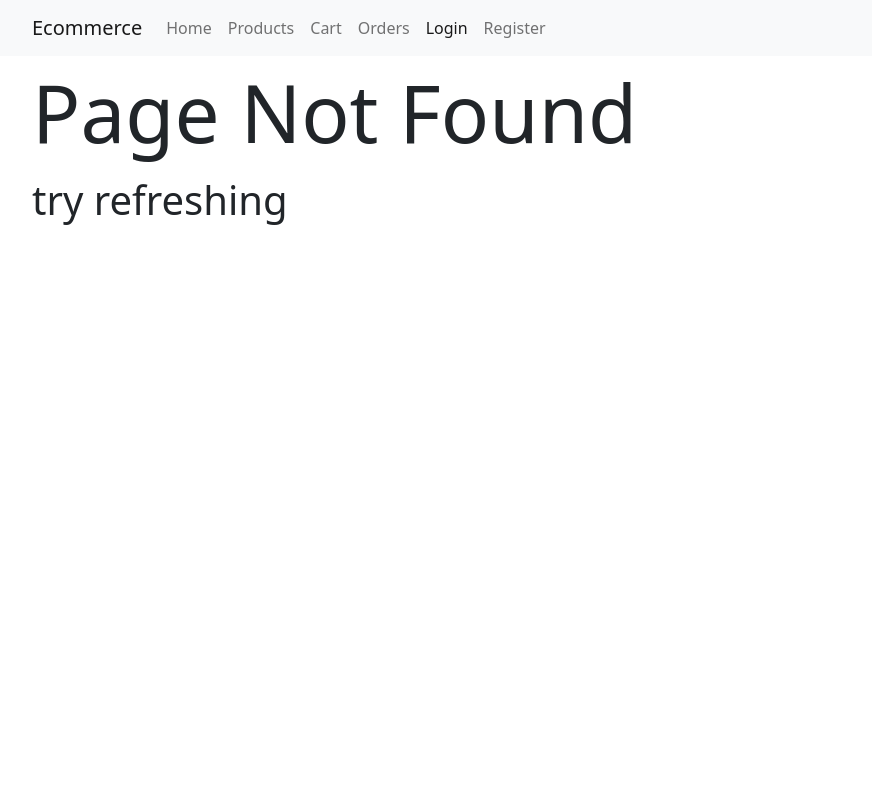
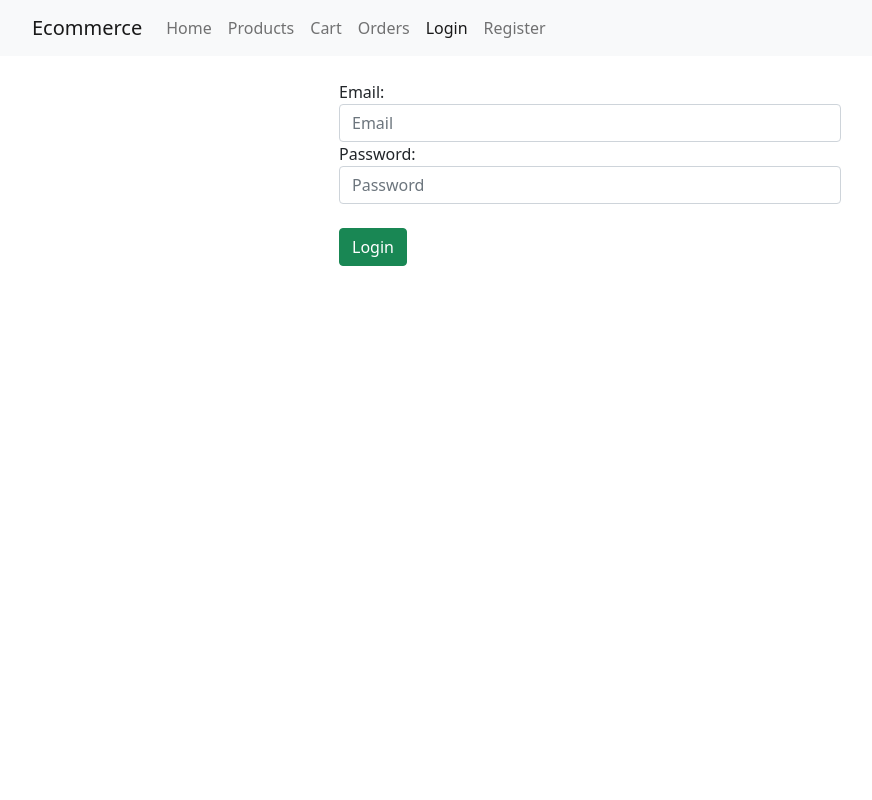
Before and after one commit to YoussefNour/Ecommerce-React-app, a React (Create React App) app: page /Login in a window 1280 px wide. Before the commit this address had no page. Shown: the top 800 px of the page, without its empty margins (50-922 px from the left). Built offline with nearby package versions, Linux system fonts and the light colour scheme.

Commit message:
Users: login form

```diff
--- /dev/null
+++ b/src/Components/User/Login.js
@@ -0,0 +1,43 @@
+import { Component } from "react";
+
+class Login extends Component {
+    constructor(props) {
+        super(props)
+        this.state = {
+            username: "",
+            password: ""
+        }
+
+    }
+
+    render(){
+        return(
+            <div>
+                <div className="container">
+                    <div className="row">
+                        <div className="col-md-6 offset-md-3 offset-md-3">
+                            <div className="card-body">
+                                <form>
+                                    <div className="form-group">
+                                        <label>Email: </label>
+                                        <input placeholder="Email" name="email" className="form-control"
+                                            type={"email"} value={this.state.email} onChange={this.changeEmailHandler} />
+                                    </div>
+
+                                    <div className="form-group">
+                                        <label>Password: </label>
+                                        <input placeholder="Password" name="password" className="form-control"
+                                            type={"password"} value={this.state.password} onChange={this.changePasswordHandler} />
+                                    </div>
+                                    <br />
+                                    <input type={"button"} value={"Login"} className="btn btn-success" onClick={this.saveUser} />
+                                </form>
+                            </div>
+                        </div>
+                    </div>
+                </div>
+            </div>
+        )
+    }
+}
+export default Login;
--- a/src/Components/User/Registration.js
+++ b/src/Components/User/Registration.js
@@ -1,7 +1,7 @@
 import { Component } from "react";
 import { connect } from "react-redux"
 import { bindActionCreators } from "redux"
-import {CreateUser} from '../../Actions/Users/index'
+import { CreateUser } from '../../Actions/Users/index'
 
 class Registration extends Component {
     constructor(props) {
@@ -48,10 +48,11 @@ class Registration extends Component {
         this.props.CreateUser(user)
     }
     render() {
-        return(
+        return (
             <div>
                 <div className="container">
                     <div className="row">
+                        <div className="col-md-6 offset-md-3 offset-md-3">
                             <div className="card-body">
                                 <form>
                                     <div className="form-group">
@@ -62,7 +63,7 @@ class Registration extends Component {
                                     <div className="form-group">
                                         <label>Email: </label>
                                         <input placeholder="Email" name="email" className="form-control"
-                                type={"email"}    value={this.state.email} onChange={this.changeEmailHandler} />
+                                            type={"email"} value={this.state.email} onChange={this.changeEmailHandler} />
                                     </div>
                                     <div className="form-group">
                                         <label>Gender: </label>
@@ -76,27 +77,29 @@ class Registration extends Component {
                                     </div>
                                     <div className="form-group">
                                         <label>Password: </label>
-                                <input placeholder="Password" name="gender" className="form-control"
-                                 type={"password"}  value={this.state.password} onChange={this.changePasswordHandler} />
+                                        <input placeholder="Password" name="password" className="form-control"
+                                            type={"password"} value={this.state.password} onChange={this.changePasswordHandler} />
                                     </div>
                                     <div className="form-group">
                                         <label>Image: </label>
                                         <input placeholder="Image" name="image" className="form-control"
                                             value={this.state.image} onChange={this.changeImageHandler} />
                                     </div>
-                            <br/>
+                                    <br />
                                     <input type={"button"} value={"Register"} className="btn btn-success" onClick={this.saveUser} />
                                 </form>
                             </div>
                         </div>
                     </div>
                 </div>
-        )}
+            </div>
+        )
+    }
 
 }
 //export default Registration;
-let mapToAction=(dispatch)=>{
-    return(bindActionCreators({CreateUser},dispatch))
+let mapToAction = (dispatch) => {
+    return (bindActionCreators({ CreateUser }, dispatch))
 }
 
-export default connect(null,mapToAction)(Registration)
+export default connect(null, mapToAction)(Registration)
--- a/src/Components/appRouting.js
+++ b/src/Components/appRouting.js
@@ -4,6 +4,7 @@ import WelcomePage from "./Home/welcomePage";
 import Footer from "./Layout/footer";
 import Header from "./Layout/header";
 import Product from "./Products/Product";
+import Login from "./User/Login";
 import Registration from "./User/Registration";
 
 function AppRouting() {
@@ -16,6 +17,7 @@ function AppRouting() {
           <Route path="products" element={<Product />} />
           <Route path="*" element={<PageNotFound />} />
           <Route path="Register" element={<Registration />} />
+          <Route path="Login" element={<Login />} />
         </Routes>
       </div>
       <Footer />
```
Lines whose indentation alone changed are shown as unchanged.
